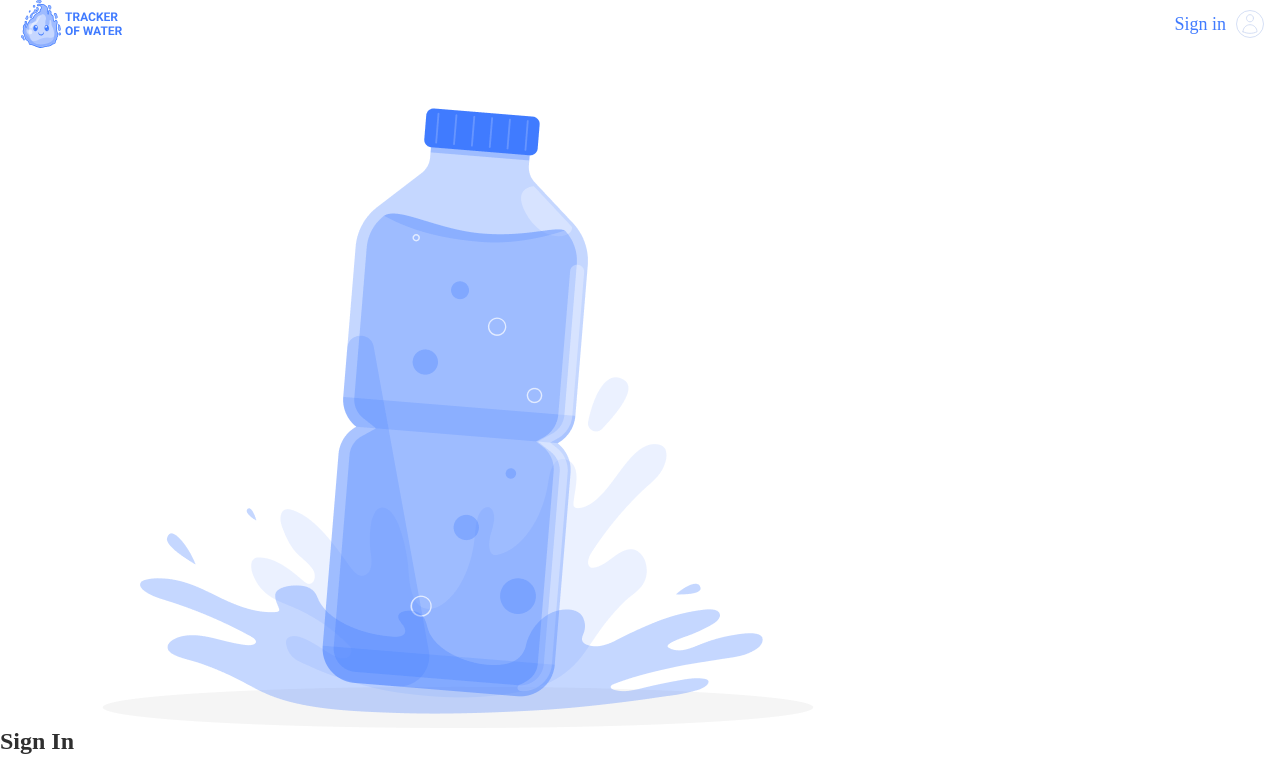
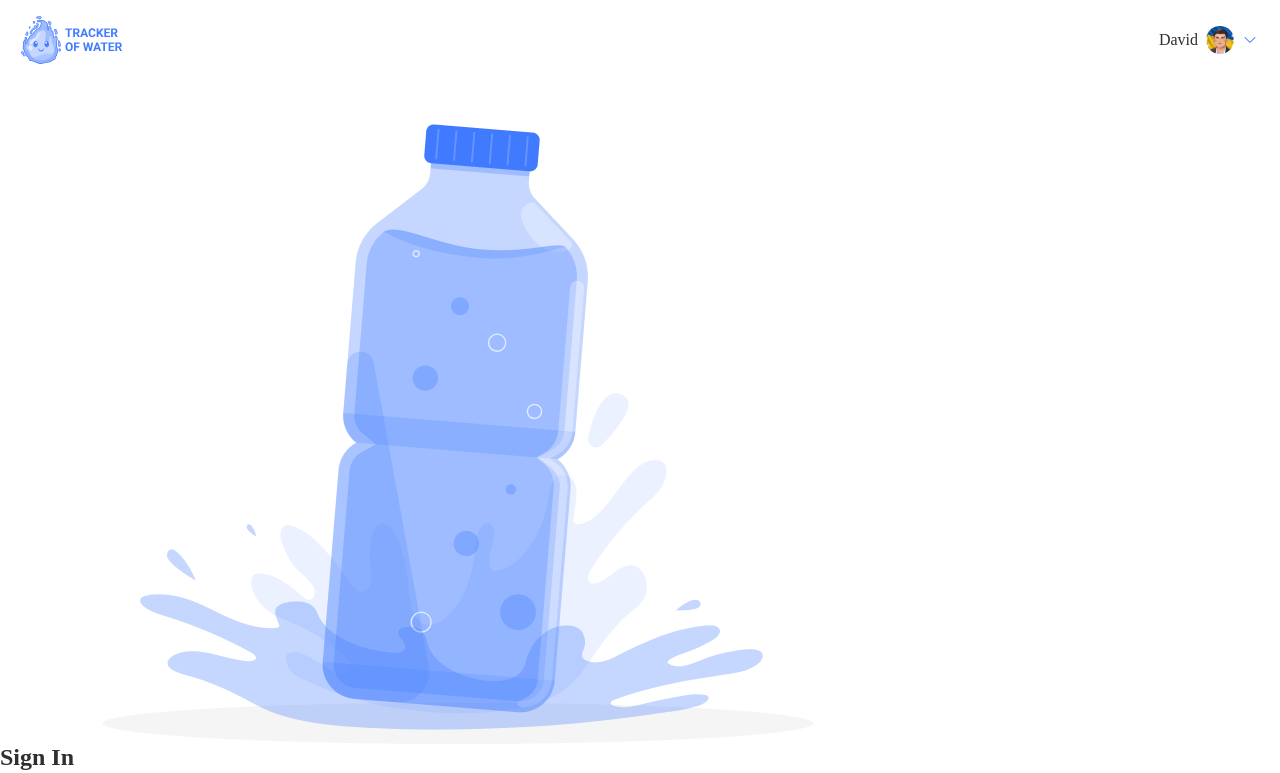
Before and after one commit to AlexSerg01/team-project-watter-app, a React (Vite) app: page /signin in a window 1280 px wide. Shown: the top 773 px of the page. Built offline with nearby package versions, Linux system fonts and the light colour scheme.

Commit message:
added component in header for log in user and dropdown menu

```diff
--- /dev/null
+++ b/src/components/DropDownMenu/DropDownMenu.jsx
@@ -0,0 +1,49 @@
+import { useState } from "react";
+import avatar from "../../assets/images/avatar.png";
+import { DropDownContainer, DropDownBtn, UserName, UserAvatar, ChevronIcon, Menu, MenuItem} from "./DropDownMenu.styled";
+import icons from "../../assets/icons.svg";
+
+export const DropDownMenu = () => {
+  //все пов'язане з юзером замінити на данні з БД та видалити картинку для аватар
+  const userName = 'David';
+  const userAvatar = avatar;
+
+  const [isOpen, setIsOpen] = useState(false);
+
+  const toggleMenu = () => {
+    setIsOpen(prevState => !prevState);
+  };
+
+  const handleMenuItemClick = (action) => {
+    console.log(action);
+    setIsOpen(false);
+  }
+
+  return (
+    <DropDownContainer>
+      <DropDownBtn onClick={toggleMenu}>
+        <UserName>{userName}</UserName>
+        <UserAvatar src={userAvatar} alt="User`s Avatar" width="28" height="28" ></UserAvatar>
+        <ChevronIcon>
+                <use href={`${icons}#icon-chevron-down`} />
+        </ChevronIcon>
+      </DropDownBtn>
+      {isOpen && (
+        <Menu>
+          <MenuItem onClick={() => handleMenuItemClick('setting')}>
+            <svg width="16" height="16">
+              <use href={`${icons}#icon-setting`} />
+            </svg>
+            Setting
+          </MenuItem>
+          <MenuItem onClick={() => handleMenuItemClick('logout')}>
+            <svg width="16" height="16">
+              <use href={`${icons}#icon-logout`} />
+            </svg>
+            Log out
+          </MenuItem>
+        </Menu>
+      )}
+    </DropDownContainer>
+  )
+};
--- /dev/null
+++ b/src/components/DropDownMenu/DropDownMenu.styled.js
@@ -0,0 +1,78 @@
+import styled from "styled-components";
+
+export const DropDownContainer = styled.div`
+  display: flex;
+  justify-content: space-between;
+  align-items: center;
+  position: relative;
+`;
+
+export const DropDownBtn = styled.button`
+  display: flex;
+  align-items: center;
+  border: none;
+  background-color: inherit;
+  height: 100%;
+  gap: 8px;
+  cursor: pointer;
+
+  &:focus {
+    outline: none;
+  }
+`;
+
+export const UserName = styled.p`
+  color: var(--PRIMERY-BLACK);
+  font-size: 16px;
+  font-weight: 400;
+  text-align: right;
+  line-height: 1.25;
+`;
+
+export const UserAvatar = styled.img`
+  border-radius: 50%;
+  overflow: hidden;
+  display: flex;
+  align-items: center;
+  justify-content: center;
+  `;
+
+export const ChevronIcon = styled.svg`
+  height: 16px;
+  width: 16px;
+`;
+
+export const Menu = styled.div`
+  position: absolute;
+  display: flex;
+  flex-direction: column;
+  gap: 16px;
+  top: 100%;
+  right: 0;
+  width: 120px;
+  background: white;
+  border-radius: 10px;
+  padding: 16px 16px;
+  box-shadow: 0 4px 8px rgba(0,0,0,0.2);
+  z-index: 1000;
+`;
+
+export const MenuItem = styled.button`
+  display: flex;
+  width: 100%;
+  padding: 0;
+  gap: 8px;
+  align-items: center;
+  background: none;
+  border: none;
+  color: var(--PRIMERY-BLUE);
+  font-size: 16px;
+  font-weight: 400;
+  line-height: 1.25;
+  text-align: left;
+  cursor: pointer;
+
+  &:focus {
+    outline: none;
+  }
+`;
--- a/src/components/Header/Header.jsx
+++ b/src/components/Header/Header.jsx
@@ -1,17 +1,26 @@
 import { Logo } from "../Logo/Logo";
 import { HeaderContainer, HeaderStyle, SignInLink, SignInIcon } from "./Header.styled";
-import nonAvatarWhite from "../../assets/nonAvatarWhite.svg"
+import { DropDownMenu } from "../DropDownMenu/DropDownMenu";
+import icons from "../../assets/icons.svg";
 
 export const Header = () => {
+// замінити isLogedin на данні з БД по юзеру
+  const isLogedin = true;
 
   return (
     <HeaderStyle>
       <HeaderContainer>
         <Logo/>
-        {/* Зробити заміну іконки при зміні теми та кольору тексту*/}
-        <SignInLink href="/signin">Sign in
-          <SignInIcon src={nonAvatarWhite} alt="Sign in icon" />
-        </SignInLink>
+        {isLogedin ? (
+          <DropDownMenu/>
+        ) : (
+          //* Зробити заміну іконки при зміні теми та кольору тексту*/
+          <SignInLink href="/signin">Sign in
+            <SignInIcon>
+              <use href={`${icons}#icon-user`} />
+            </SignInIcon>
+          </SignInLink>
+        )}
       </HeaderContainer>
     </HeaderStyle>
   )
--- a/src/components/Header/Header.styled.js
+++ b/src/components/Header/Header.styled.js
@@ -13,38 +13,46 @@ export const HeaderContainer = styled.div`
   width: 100%;
   height: 48px;
   margin: 0%, auto;
+  margin-top: 8px;
   background-color: transparent;
+
 
   padding: 8px 10px;
 
   @media (min-width: 768px)  {
+    margin-top: 16px;
     padding: 16px 16px;
   }
 
   @media (min-width: 1440px)  {
+    margin-top: 12px;
     padding: 12px 56px;
   }
 `;
 
 export const SignInLink = styled.a`
-  color: #407BFF;
+  display: inline-block;
+  color: var(--PRIMERY-BLUE);
   text-decoration: none;
+  font-weight: 400;
   font-size: 16px;
+  line-height: 1.25;
   display: inline-flex;
   align-items: center;
   cursor: pointer;
 
   &:hover {
     text-decoration: none;
-    color: #407BFF;
+    color: var(--PRIMERY-BLUE);
   }
 
   @media (min-width: 768px)  {
     font-size: 18px;
+    line-height: 1.33;
   }
 `;
 
-export const SignInIcon = styled.img`
+export const SignInIcon = styled.svg`
   margin-left: 10px;
   width: 28px;
   height: 28px;
--- a/src/components/Logo/Logo.jsx
+++ b/src/components/Logo/Logo.jsx
@@ -2,8 +2,11 @@ import { LogoStyle } from "./Logo.styled";
 import logoHeader from "../../assets/logoHeader.svg";
 
 export const Logo = () => {
+  // замінити isLogedin на данні з БД по юзеру
+  const isLogedin = false
+  const url = isLogedin ? "/home" : "/welcome";
   return(
-    <LogoStyle href='/'>
+    <LogoStyle href={url}>
       <img src={logoHeader} alt="Logo" width="102" height="48" />
     </LogoStyle>
   )
--- a/src/index.css
+++ b/src/index.css
@@ -46,7 +46,6 @@ body {
   font-size: 16px;
   font-weight: 500;
   font-family: inherit;
-  cursor: pointer;
   transition: border-color 0.25s;
 }
 button:hover {
```
Also changed, not shown: src/assets/icons.svg, src/assets/images/avatar.png (added).
